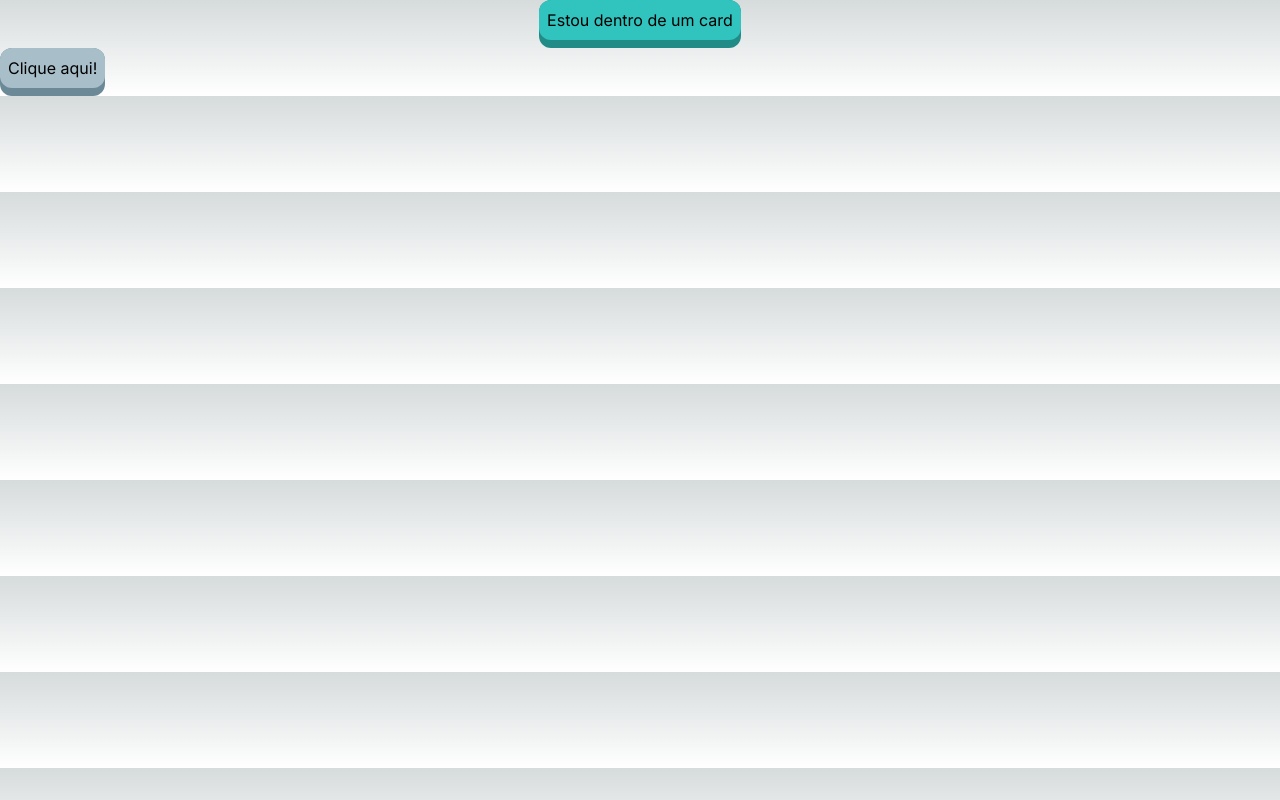
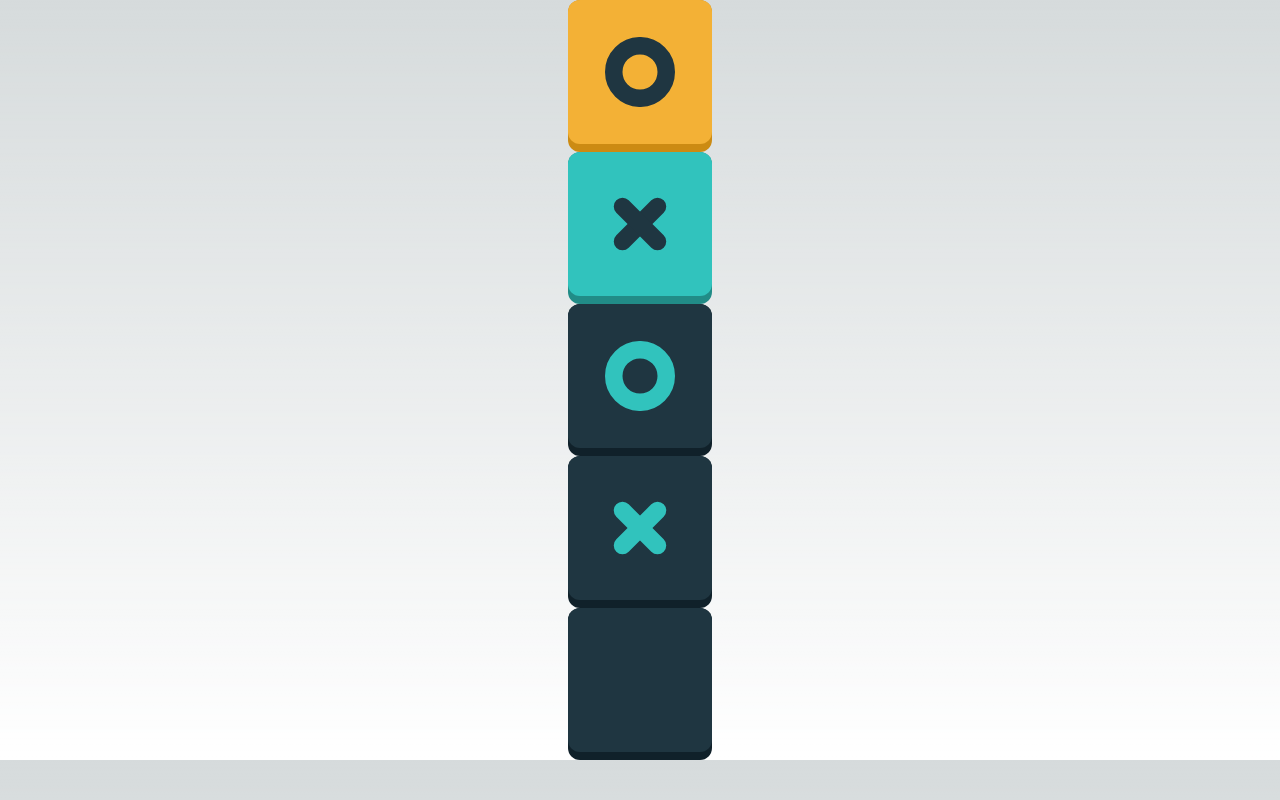
Before and after one commit to joaodos3v/jogo-da-velha_fdev, a Next.js app in the folder apps/frontend/: page / in a window 1280 px wide. Built offline with nearby package versions, Linux system fonts and the light colour scheme.

Commit message:
feat: create CellArea component (16)

```diff
--- a/apps/frontend/src/app/page.tsx
+++ b/apps/frontend/src/app/page.tsx
@@ -1,16 +1,14 @@
-'use client';
-import Button from '@/components/shared/Button';
-import Card from '@/components/shared/Card';
-import Modal from '@/components/shared/Modal';
+import CellArea from '@/components/game/CellArea';
+import { PlayerType } from 'core';
 
 export default function Home() {
   return (
     <div>
-      <Card color='primary'> Estou dentro de um card </Card>
-
-      <Modal visible={false}> Estou dentro do modal</Modal>
-
-      <Button onClick={() => console.log('Clicou')}>Clique aqui!</Button>
+      <CellArea type={PlayerType.O} highlighted />
+      <CellArea type={PlayerType.X} highlighted />
+      <CellArea type={PlayerType.O} />
+      <CellArea type={PlayerType.X} />
+      <CellArea />
     </div>
   );
 }
--- /dev/null
+++ b/apps/frontend/src/components/game/CellArea.tsx
@@ -0,0 +1,24 @@
+import { PlayerType } from 'core';
+import Card from '../shared/Card';
+import { IconCircle, IconX } from '@tabler/icons-react';
+
+export interface CellAreaProps {
+  type?: PlayerType | null;
+  highlighted?: boolean;
+}
+
+export default function CellArea(props: CellAreaProps) {
+  return (
+    <Card color={!props.highlighted ? 'dark' : props.type === PlayerType.X ? 'primary' : 'secondary'}>
+      <div className='flex justify-center items-center w-32 h-32'>
+        {props.type === PlayerType.X && (
+          <IconX size={70} stroke={6} className={props.highlighted ? 'text-dark-500' : 'text-primary-500'} />
+        )}
+
+        {props.type === PlayerType.O && (
+          <IconCircle size={70} stroke={6} className={props.highlighted ? 'text-dark-500' : 'text-primary-500'} />
+        )}
+      </div>
+    </Card>
+  );
+}
```
